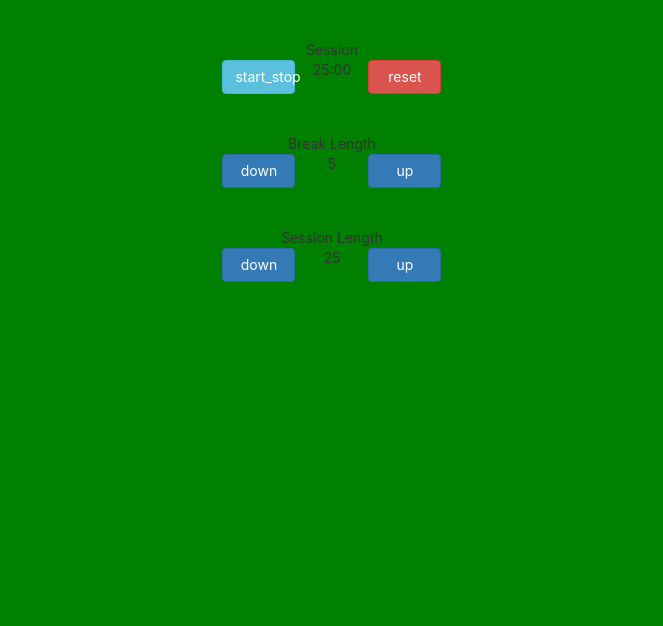
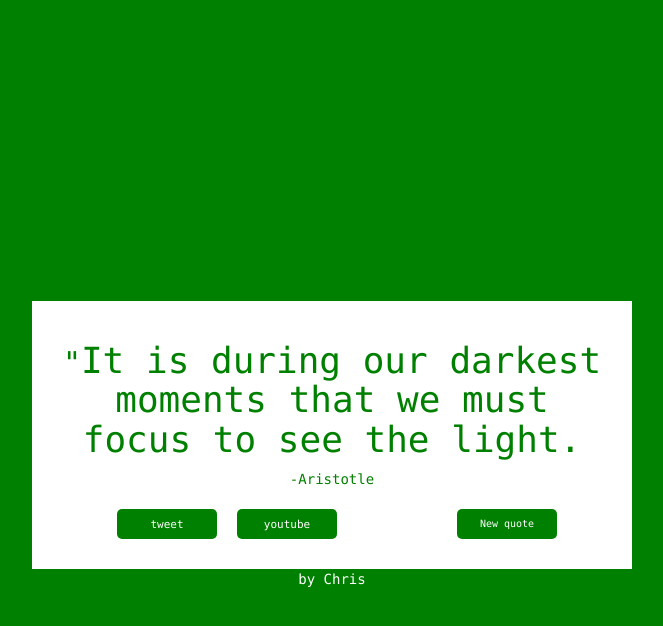
Before and after one commit to chrisarap/react, a React (Create React App) app: page / in a window 1280 px wide. Shown: the top 626 px of the page, without its empty margins (308-971 px from the left). Built offline with nearby package versions, Linux system fonts and the light colour scheme.

Commit message:
fourth fcc react project done

```diff
--- a/src/App.js
+++ b/src/App.js
@@ -3,24 +3,24 @@ import React from 'react';
 
 // css files
 //import './assets/css/App.css';
-//import './assets/css/Quotes.css';
+import './assets/css/Quotes.css';
 //import './assets/css/Calculator.css';
 //import './assets/css/Markdown.css';
 //import './assets/css/Sound.css';
-import './assets/css/Clock.css';
+//import './assets/css/Clock.css';
 
 // javascript files
 //import Bata from "./components/MyComponent.js";
 //import Calculator2 from "./components/Calculator2.js";
-//import Quotes from "./components/Quotes.js";
+import Quotes from "./components/Quotes.js";
 //import Markdown from "./components/Markdown.js";
 //import Sound from "./components/Sound.js";
-import Clock from "./components/Clock.js";
+//import Clock from "./components/Clock.js";
 
 function App() {
   return (
     <div className="App">
-        <Clock />
+        <Quotes />
     </div>
   );
 }
--- a/src/assets/css/Quotes.css
+++ b/src/assets/css/Quotes.css
@@ -1,21 +1,19 @@
 #root{
 	display: flex;
-	margin-top: 100px;
 	flex-direction: column;
 	justify-content: center;
 	align-items: center;
 	font-family: consolas;
-
 }
 
 h1{text-align: center;}
+
 p{
 	text-align: right;
 }
 
 body {
 	margin: 0;
-	background: green;
 	color: green;
 	display: flex;
 	flex-direction: column;
--- a/src/components/Quotes.js
+++ b/src/components/Quotes.js
@@ -1,18 +1,52 @@
 import React from 'react';
+
+const colors = [
+	'green',
+	'blue',
+	'grey',
+	'red',
+	'darkgreen',
+	'brown',
+	'black',
+	'orange',
+	'lighglue',
+	'darkred',
+	'#16a085',
+	'#27ae60',
+	'#2c3e50',
+	'#f39c12',
+	'#e74c3c',
+	'#9b59b6',
+	'#FB6964',
+	'#342224',
+	'#472E32',
+	'#BDBB99',
+	'#77B1A9',
+	'#73A857'
+];
 
 class Quotes extends React.Component {
 	constructor(props){
 		super(props);
 		this.state = {
-			randomNumber: Math.floor(Math.random() * 10)
+			randomNumber: Math.floor(Math.random() * 10),
+			randomColor: 0
 		}
 		this.handleClick = this.handleClick.bind(this);
+		this.handleColor = this.handleColor.bind(this);
 	}
 
 	handleClick(){
 		this.setState({
 			randomNumber: Math.floor(Math.random() * 10)
 		});
+		this.handleColor();
+	}
+
+	handleColor(){
+		this.setState({
+			randomColor: Math.floor(Math.random() * colors.length)
+		})
 	}
 
 	render(){
@@ -33,20 +67,31 @@ class Quotes extends React.Component {
 		let quote = quotes[this.state.randomNumber][0];
 		let person = quotes[this.state.randomNumber][1];
 		return (
-			<div>
+			<div style={{
+				'background': colors[this.state.randomColor],
+				'width': '100vw',
+				'height': '100vh',
+				'padding-top': '100px',
+				'display': 'flex',
+				'flex-direction': 'column',
+				'justify-content': 'center',
+				'align-items': 'center'
+			}}>
+				<div id='quote-box'>
 					<div className="box">
-					<h1><span>"</span>{quote}</h1>
-					<p>-{person}</p>
+						<h1 style={{'color': colors[this.state.randomColor]}} id='text'><span>"</span>{quote}</h1>
+						<p style={{'color': colors[this.state.randomColor]}} id='author'>-{person}</p>
 						<div className="buttons">
 								<div className="media">
-								<a href="#" target="_blank">facebook</a>
-								<a href="#" target="_blank">youtube</a>
+									<a style={{'background': colors[this.state.randomColor]}} id='tweet-quote' href="twitter.com/intent/tweet" target="_blank">tweet</a>
+									<a style={{'background': colors[this.state.randomColor]}} href="#" target="_blank">youtube</a>
 								</div>
-						<button onClick={this.handleClick}>New quote</button>
+							<button style={{'background': colors[this.state.randomColor]}} id='new-quote' onClick={this.handleClick}>New quote</button>
 						</div>
 					</div>
 					<p className="autor">by Chris</p>
 					<script src="https://cdn.freecodecamp.org/testable-projects-fcc/v1/bundle.js"></script>
+				</div>
 			</div>
 
 		);
```
Lines whose indentation alone changed are shown as unchanged.
